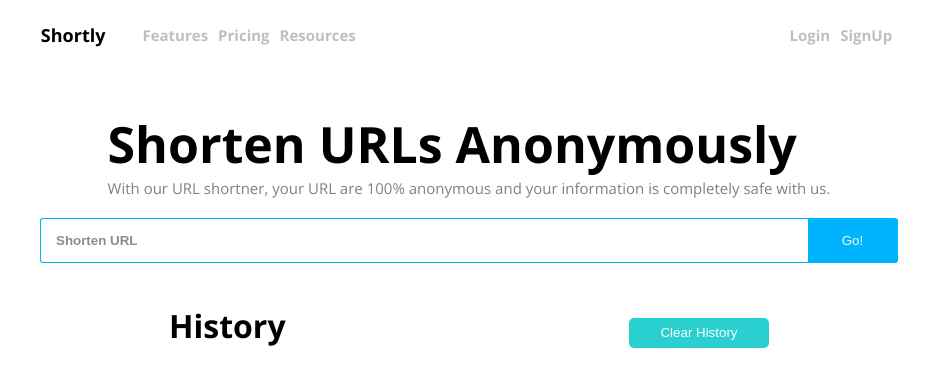
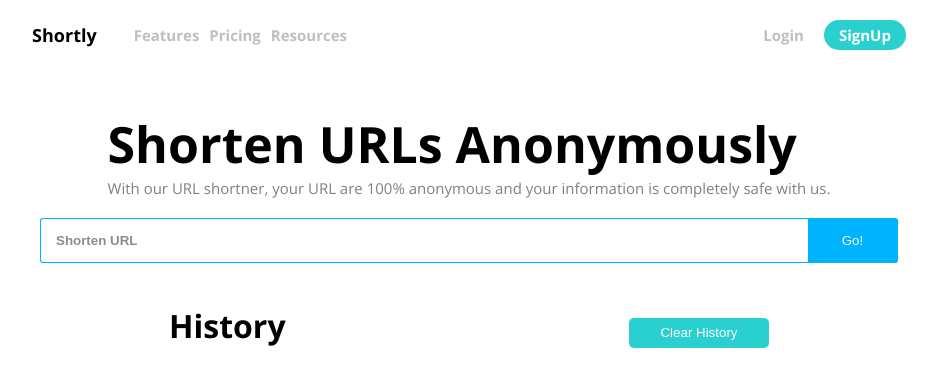
Before and after one commit to siddxharth/url-shortner, a React (Create React App) app: page / in a window 1280 px wide. Shown: the top 386 px of the page, without its empty margins (171-1108 px from the left). Built offline with nearby package versions, Linux system fonts and the light colour scheme.

Commit message:
Add bg to Navbar links

```diff
--- a/src/components/Nav.jsx
+++ b/src/components/Nav.jsx
@@ -14,7 +14,7 @@ export default function Nav() {
         <div className='nav-right'>
             <ul className='login-signup'>
                 <li><Link className='nav-Link' to="/" onClick={() => alert('This is a dummy link!')}>Login</Link></li>
-                <li><Link className='nav-Link' to="/" onClick={() => alert('This is a dummy link!')}>SignUp</Link></li>
+                <li><Link className='nav-Link-signup' to="/" onClick={() => alert('This is a dummy link!')}>SignUp</Link></li>
             </ul>
         </div>
     </nav>
--- a/src/styles/main.css
+++ b/src/styles/main.css
@@ -47,6 +47,14 @@ body {
     color: hsl(0, 0%, 55%);
 }
 
+.url-input::before{
+    content: '';
+    background: red;
+    display: block;
+    height: 10px;
+    width: 10px;
+}
+
 .url-input::placeholder{
     color: hsl(0, 0%, 55%);
 }
@@ -64,6 +72,13 @@ nav a{
     color: hsl(0, 0%, 75%);
     font-weight: bold;
     text-decoration: none;
+    transition: 0.2s;
+}
+
+nav a:hover{
+    color: hsl(0, 0%, 40%);
+    font-weight: bold;
+    transition: 0.2s;
 }
 
 .nav-icon{
@@ -72,6 +87,20 @@ nav a{
     color: black;
     text-decoration: none;
     margin-right: 2rem;
+    transition: 0s;
+}
+
+.nav-Link-signup{
+    background-color: hsl(180, 66%, 49%);
+    color: white;
+    padding: 5px 15px;
+    border-radius: 15px;
+    margin-left: 15px;
+}
+
+.nav-Link-signup:hover{
+    color: white;
+    background-color: hsl(180, 60%, 40%);
 }
 
 .Links, .login-signup{
```
